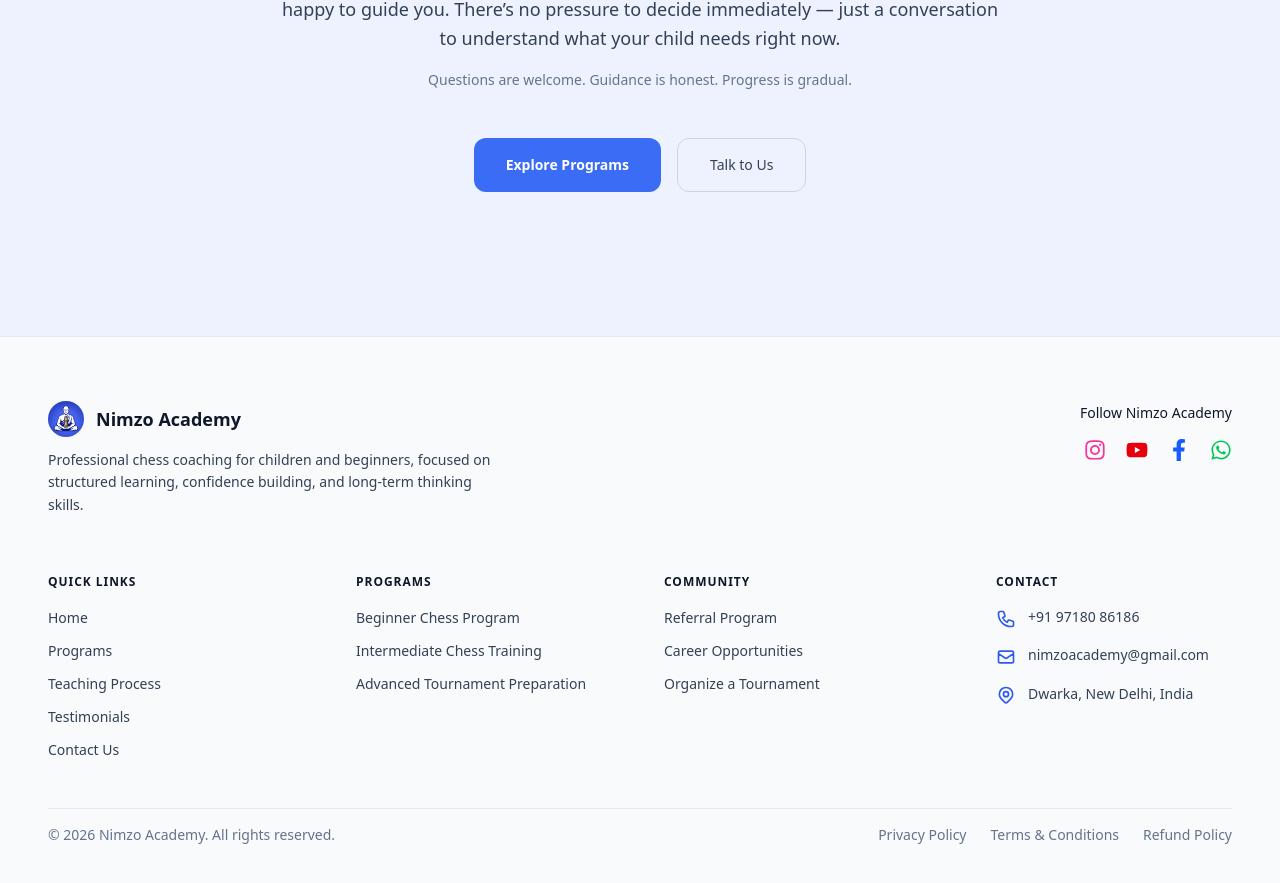
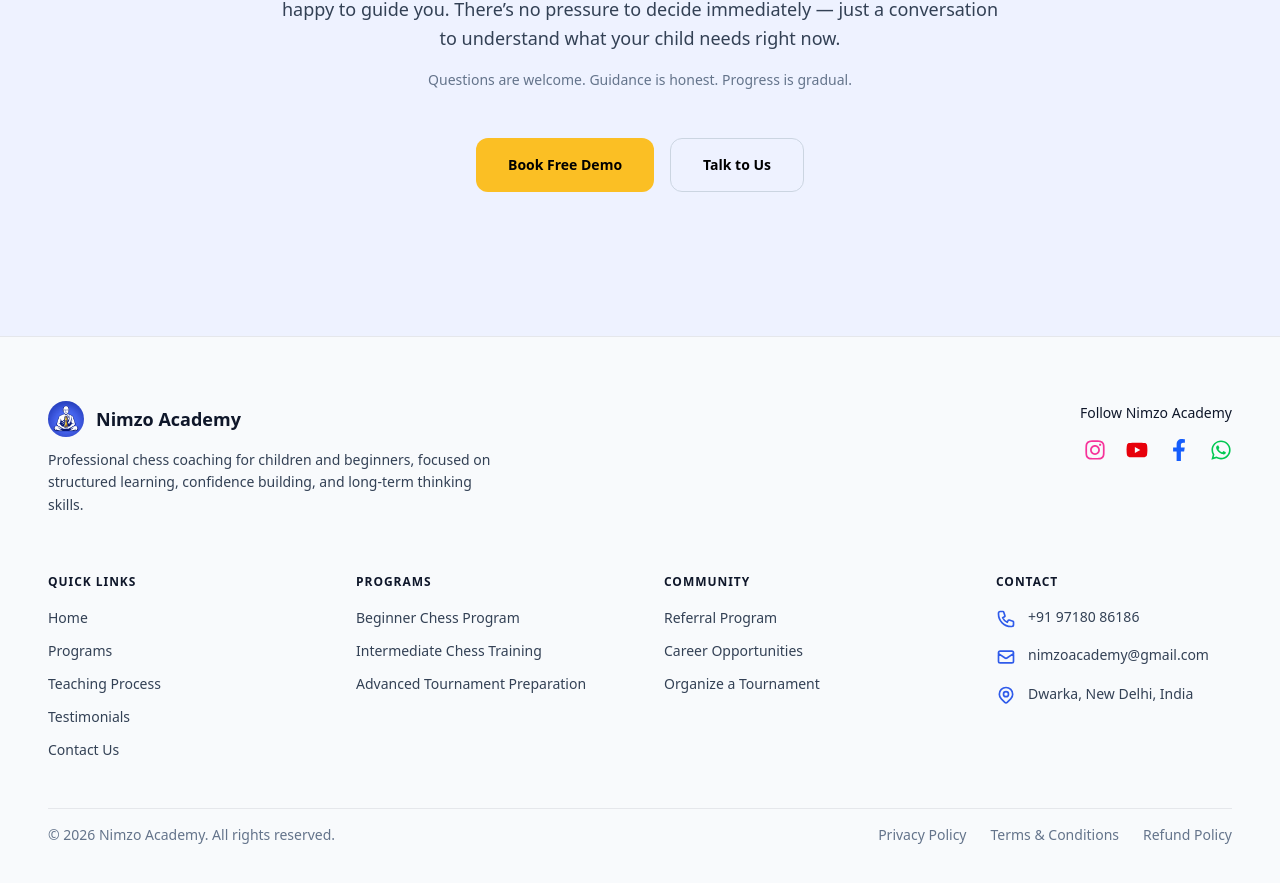
Before and after one commit to vivekmehto/nimzo-academy, a Next.js app: page /about in a window 1280 px wide. Shown: the part 5370-6253 px from the top of the page. Built offline with nearby package versions, Linux system fonts and the light colour scheme.

Commit message:
Fix: Demo Button

```diff
--- a/app/about/page.jsx
+++ b/app/about/page.jsx
@@ -5,10 +5,13 @@ import AboutFounder from "@/components/about/AboutFounder";
 import AboutJourney from "@/components/about/AboutJourney";
 import AboutTrust from "@/components/about/AboutTrust";
 import AboutCTA from "@/components/about/AboutCTA";
+import PageProgressBar from "@/components/ui/PageProgressBar";
+
 
 export default function AboutPage() {
   return (
     <main className="bg-[var(--color-light-100)]">
+      <PageProgressBar />
       <AboutIntro />
       <AboutWhy />
       <AboutPhilosophy />
--- a/components/about/AboutCTA.jsx
+++ b/components/about/AboutCTA.jsx
@@ -1,6 +1,10 @@
+"use client";
+
 import Link from "next/link";
+import { useDemoModal } from "@/context/DemoModalContext";
 
 export default function AboutCTA() {
+  const {openModal} = useDemoModal();
   return (
     <section className="bg-back-500 py-28 md:py-36">
       <div className="mx-auto max-w-3xl px-6 text-center animate-fade-up">
@@ -42,23 +46,21 @@ export default function AboutCTA() {
 
         {/* CTA buttons */}
         <div className="mt-12 flex flex-col sm:flex-row justify-center gap-4">
-          <Link
-            href="/programs"
+          <button onClick={() => openModal("demo")}
             className="
               inline-flex
               items-center
               justify-center
               rounded-[var(--radius-md)]
-              bg-primary-500
+              bg-accent-500
               px-8 py-4
-              text-sm font-semibold
-              text-white
+              text-sm font-bold
               transition
-              hover:bg-primary-600
+              hover:bg-accent-600
             "
           >
-            Explore Programs
-          </Link>
+            Book Free Demo
+          </button>
 
           <Link
             href="/contact"
@@ -69,8 +71,8 @@ export default function AboutCTA() {
               rounded-[var(--radius-md)]
               border border-[var(--color-border-400)]
               px-8 py-4
-              text-sm font-medium
-              text-[var(--color-body-700)]
+              text-sm font-bold
+              text-primar-600
               transition
               hover:border-[var(--color-primary-600)]
               hover:text-[var(--color-primary-600)]
```
